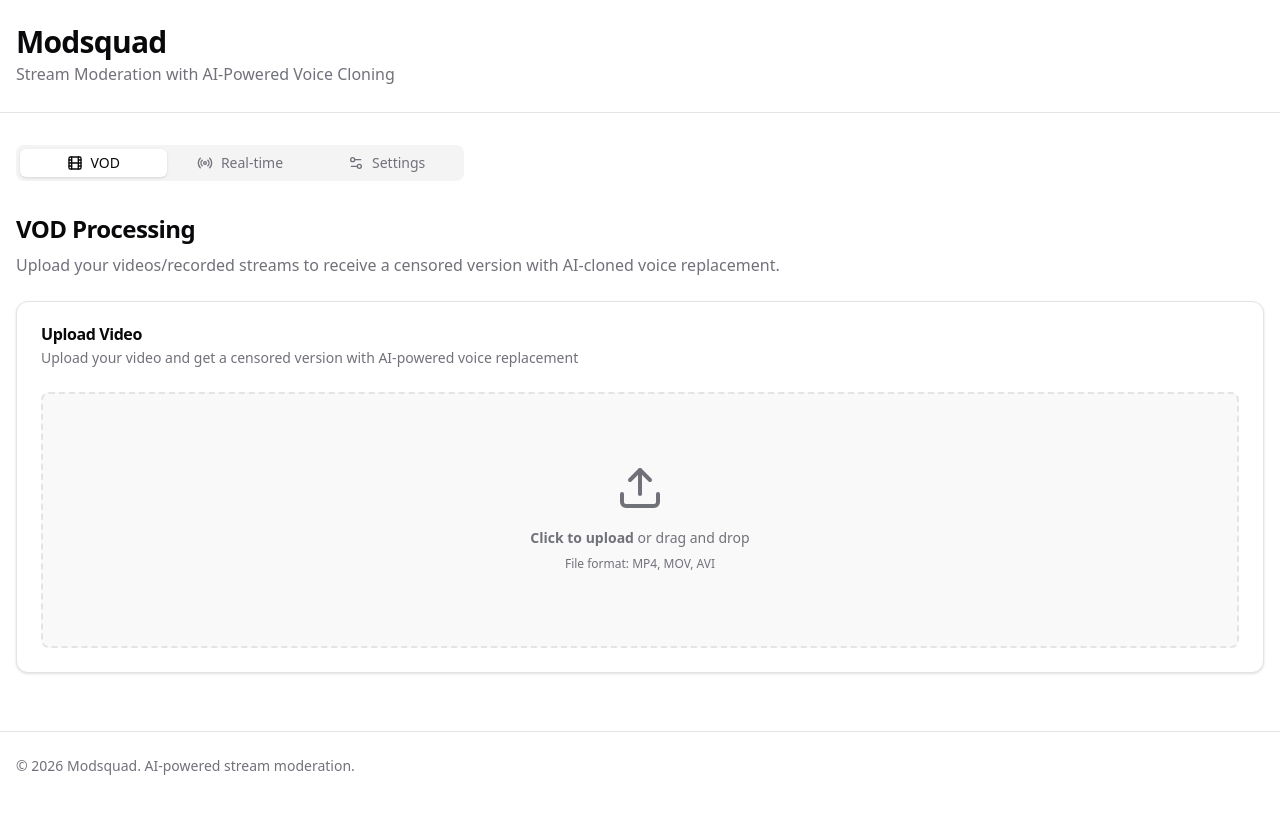
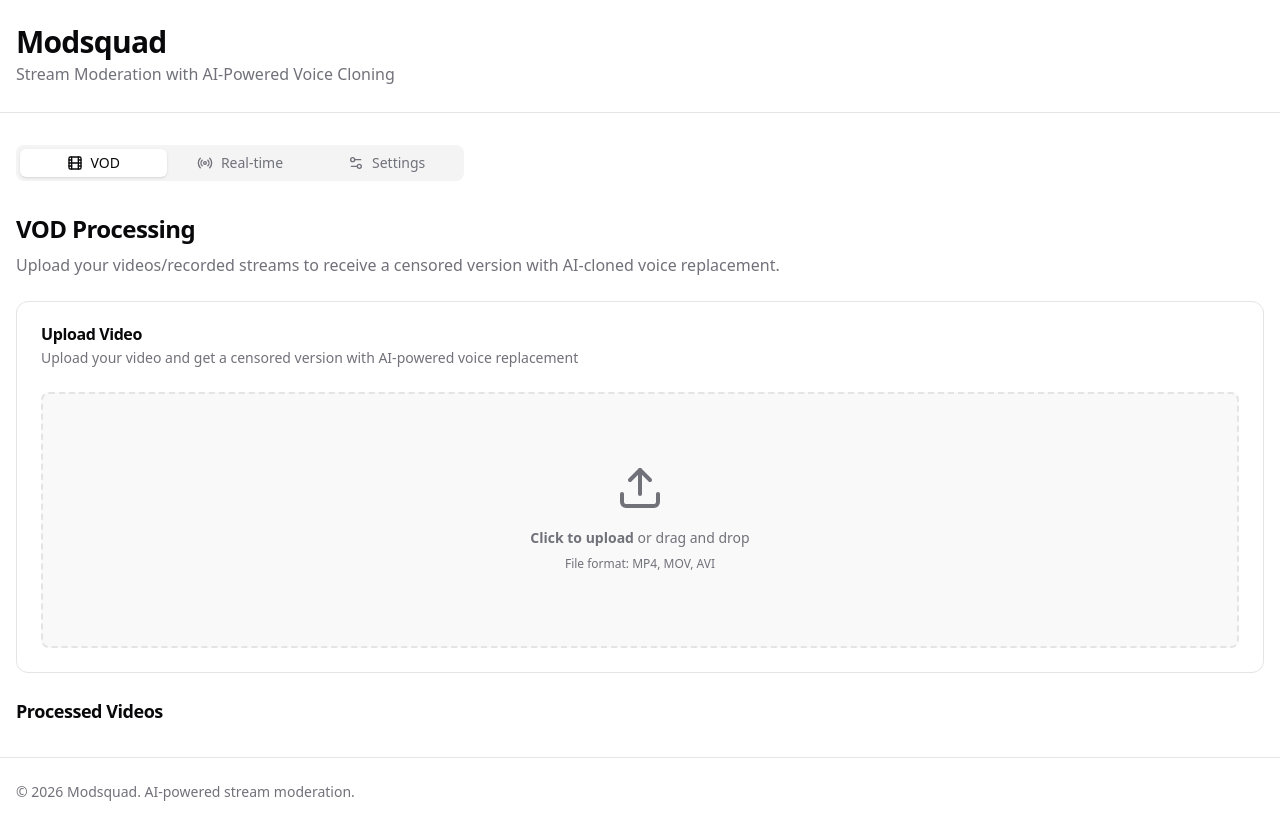
Before and after one commit to kumathy/Modsquad, a React (Vite) app in the folder frontend/: page / in a window 1280 px wide. Before the commit the page ends 800 px from the top, so only its background shows below. Built offline with nearby package versions, Linux system fonts and the light colour scheme.

Commit message:
Create VideoProcessor, VideoUploadCard, ProcessedVideoCard

```diff
--- a/frontend/src/App.jsx
+++ b/frontend/src/App.jsx
@@ -4,7 +4,7 @@ import { Tabs, TabsContent, TabsList, TabsTrigger } from "@/components/ui/tabs";
 import { Button } from "@/components/ui/button";
 import { Card } from "@/components/ui/card";
 
-import VideoProcessor from "@/components/VideoProcessor";
+import VideoProcessor from "@/components/video/VideoProcessor";
 
 import { Film, Radio, Settings2 } from "lucide-react";
 
@@ -40,8 +40,8 @@ export default function App() {
           </TabsList>
 
           <div className="mt-8">
-            <TabsContent value="vod">
-              <div className="mb-6">
+            <TabsContent value="vod" className="space-y-6">
+              <div>
                 <h2 className="text-2xl font-semibold tracking-tight mb-2">
                   VOD Processing
                 </h2>
@@ -51,6 +51,11 @@ export default function App() {
                 </p>
               </div>
               <VideoProcessor />
+              <div>
+                <h3 className="text-lg font-semibold tracking-tight">
+                  Processed Videos
+                </h3>
+              </div>
             </TabsContent>
 
             <TabsContent value="real-time">
--- /dev/null
+++ b/frontend/src/components/video/ProcessedVideoCard.jsx
@@ -0,0 +1,3 @@
+import { useState } from "react";
+
+export default function ProcessedVideoCard() {}
--- /dev/null
+++ b/frontend/src/components/video/VideoProcessor.jsx
@@ -0,0 +1,20 @@
+import { useState } from "react";
+
+import VideoUploadCard from "@/components/video/VideoUploadCard";
+import ProcessedVideoCard from "@/components/video/ProcessedVideoCard";
+
+export default function VideoProcessor() {
+  const [processedVideos, setProcessedVideos] = useState([]);
+  const [isUploading, setIsUploading] = useState(false);
+  const [uploadProgress, setUploadProgress] = useState(0);
+
+  return (
+    <div>
+      <VideoUploadCard
+        isUploading={isUploading}
+        uploadProgress={uploadProgress}
+      />
+      <ProcessedVideoCard />
+    </div>
+  );
+}
--- a/frontend/src/components/VideoProcessor.jsx
+++ b/frontend/src/components/video/VideoUploadCard.jsx
@@ -11,10 +11,10 @@ import { Button } from "@/components/ui/button";
 
 import { Upload } from "lucide-react";
 
-export default function VideoProcessor() {
+export default function VideoUploadCard() {
   return (
     <div className="space-y-6">
-      <Card>
+      <Card className="shadow-none">
         <CardHeader>
           <CardTitle>Upload Video</CardTitle>
           <CardDescription>
```
